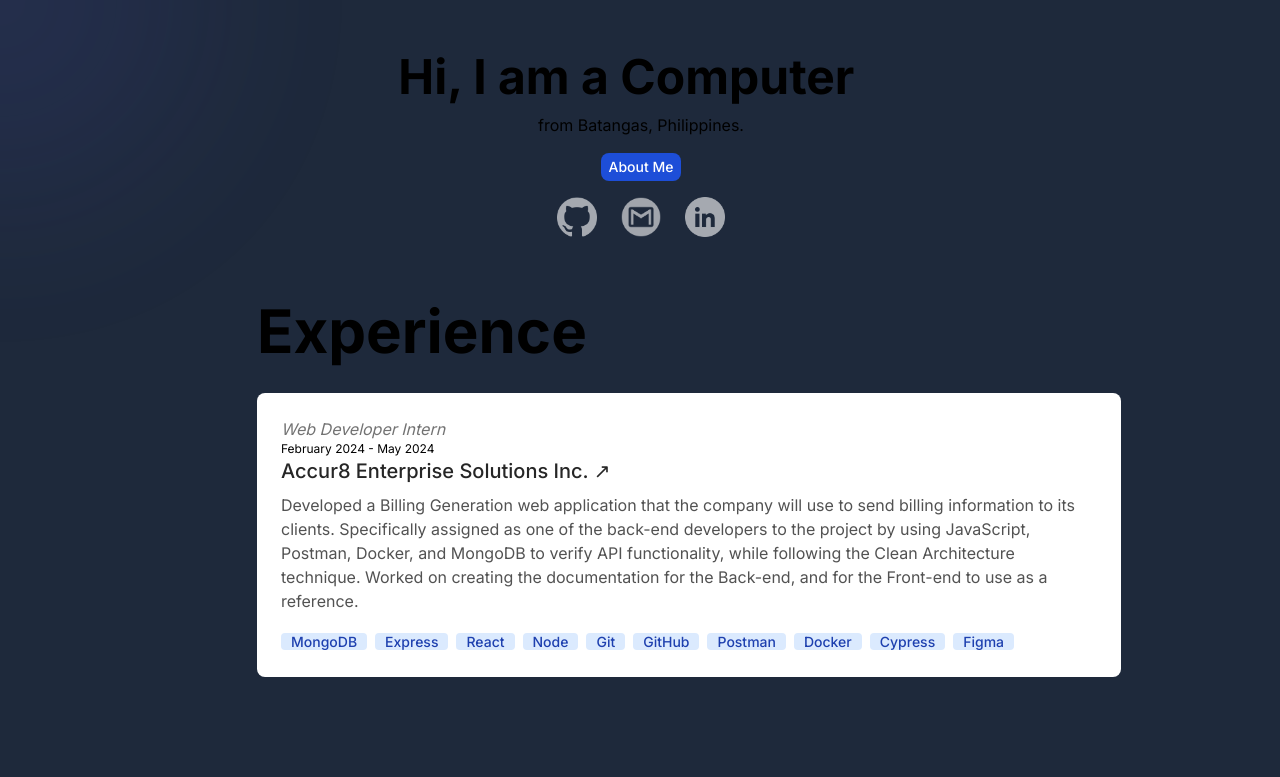
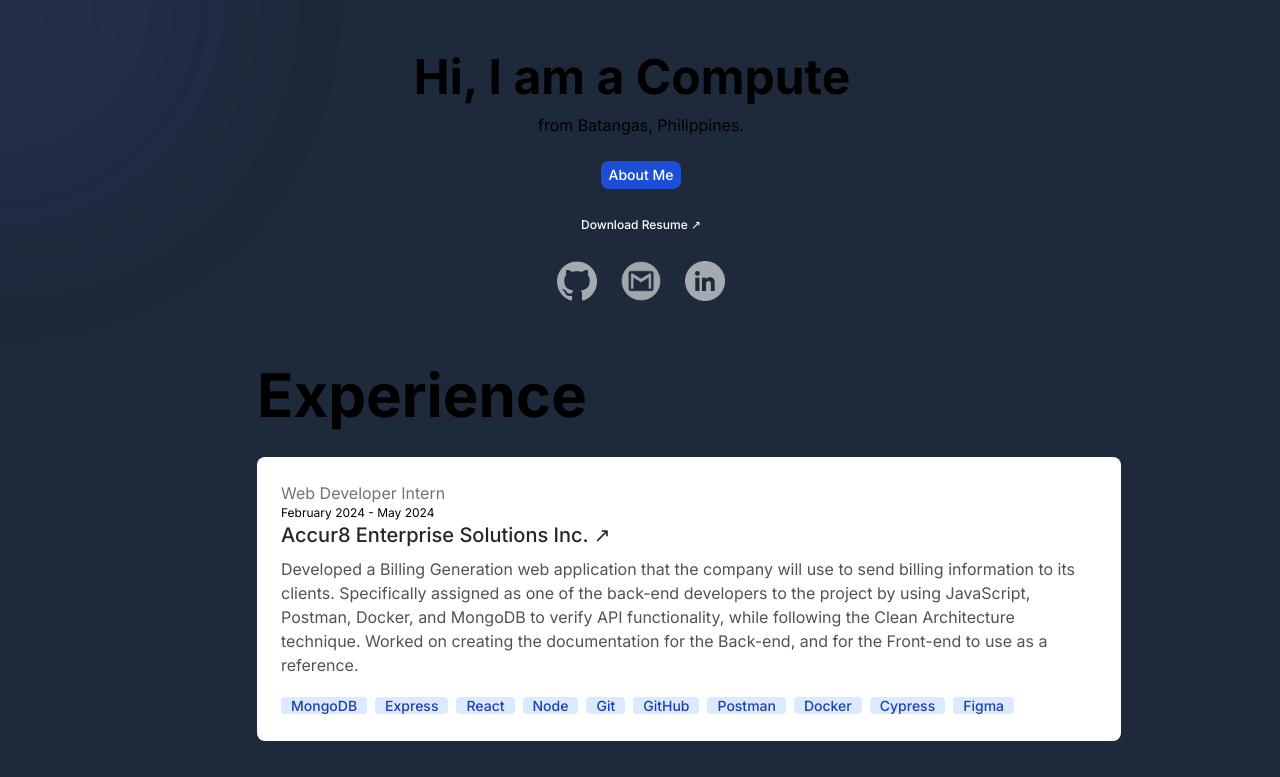
Before and after one commit to aeron-cap/aeron.github.io, a Next.js app: page / in a window 1280 px wide. Shown: the top 777 px of the page. Built offline with nearby package versions, Linux system fonts and the light colour scheme.

Commit message:
modified links and added a download resume button

```diff
--- a/app/aboutme/page.tsx
+++ b/app/aboutme/page.tsx
@@ -2,6 +2,7 @@
 import React from "react";
 import AboutMe from "../components/AboutMe";
 import { TypeAnimation } from "react-type-animation";
+import Resume from "../components/Resume";
 
 const Me = () => {
   return (
@@ -28,9 +29,11 @@ const Me = () => {
         </div>
         <p className="text-center">from Batangas, Philippines.</p>
       </div>
-      <div className="py-4">
-        <AboutMe />
-      </div>
+      <br></br>
+      <AboutMe />
+      <br></br>
+      <Resume />
+      <br></br>
       <div className="flex flex-row items-center gap-6">
         <a href="https://github.com/aeron-cap" target="_blank">
           <img
--- a/app/components/ExperienceCards.tsx
+++ b/app/components/ExperienceCards.tsx
@@ -31,9 +31,9 @@ const ExperienceCards = () => {
       <div className="pb-8">
         <div className="flex flex-col rounded-lg h-auto bg-white dark:bg-black/40 backdrop-blur-2xl transition ease-in-out delay-150 bg-black/40 hover:-translate-y-1 hover:scale-105 hover:shadow-2xl duration-200">
           <div className="flex flex-col justify-stretch p-6">
-            <i className="text-m text-neutral-500 dark:text-neutral-300">
+            <p className="text-m text-neutral-500 dark:text-neutral-300">
               {x.position}
-            </i>
+            </p>
             <a className="text-xs w-fit">{x.duration}</a>
             <a
               className="after:content-['_↗'] mb-2 text-xl font-medium text-neutral-800 dark:text-neutral-50"
--- a/app/components/ProjectCards.tsx
+++ b/app/components/ProjectCards.tsx
@@ -8,7 +8,8 @@ const projectData = [
 
     type: "Portfolio",
     title: "Aeron Caponpon",
-    link: "",
+    link: "/",
+    target: "_self",
     description: "Created a portfolio to learn Next.js",
     tags: ["Next.js", "Tailwind", "Figma"],
   },
@@ -19,6 +20,7 @@ const projectData = [
     type: "BS Computer Engineering",
     title: "THESIS",
     link: "https://github.com/aeron-cap/farmcup-website",
+    target: "_blank",
     description:
       "Created a website that displays all parameters gathered by the sensors along with an AI feature, specifically fuzzy logic to automatically adjust and control motors, valves, and other components inside the hydroponic system.",
     tags: ["HTML", "CSS", "JavaScript", "PHP", "BootStrap", "MySQL", "Python"],
@@ -30,6 +32,7 @@ const projectData = [
     type: "Software Design Course",
     title: "University Shop",
     link: "https://github.com/aeron-cap/University_Shop",
+    target: "_blank",
     description:
       "Developed a local host uniform and book ordering system for the University. Along with a Log-in system, a full-fledged UI and an Admin page. Mainly assigned as the backend developer.",
     tags: ["Java", "Swing", "MySQL", "Xammp", "Figma"],
@@ -40,18 +43,20 @@ const projectData = [
 
     type: "Deep Learning Course",
     title: "Cataract Detection",
-    link: "",
+    link: "/",
+    target: "_self",
     description:
       "Generated a model of 94.6% confidence level to detect cataract in patients. And manually annotated hundreds of pupils for training.",
     tags: ["Python", "Tensorflow", "Jupyter", "GoogleColab"],
   },
   {
-    id: 3,
+    id: 4,
     date: "2023",
 
     type: "CISCO",
     title: "Network for a 5 storey building inside campus",
-    link: "",
+    link: "/",
+    target: "_self",
     description:
       "Created an addressing table for the whole building complete with IPv4, subnetting, DHCP, VLAN, security, End points, and most of the fundamentals.",
     tags: ["Packet Tracer", "Networking Fundamentals", "Network Security"],
@@ -71,7 +76,7 @@ const ProjectCards = () => {
             <a
               className="after:content-['_↗'] mb-2 text-xl font-medium text-neutral-800 dark:text-neutral-50"
               href={x.link}
-              target="_blank"
+              target={x.target}
             >
               {x.title}
             </a>
--- /dev/null
+++ b/app/components/Resume.tsx
@@ -0,0 +1,20 @@
+import React from "react";
+
+const Resume = () => {
+  const downloadFile = () => {
+    window.location.href = "/assets/CAPONPON_AERON-RESUME.pdf";
+  };
+  return (
+    <div>
+      <button
+        onClick={downloadFile}
+        id="Resume"
+        className=" after:content-['_↗'] block text-white hover:bg-blue-800 font-medium rounded-lg text-xs px-2 py-1 text-center "
+      >
+        Download Resume
+      </button>
+    </div>
+  );
+};
+
+export default Resume;
```
Also changed, not shown: 1 other file (tests, documents, lock files or other folders).
